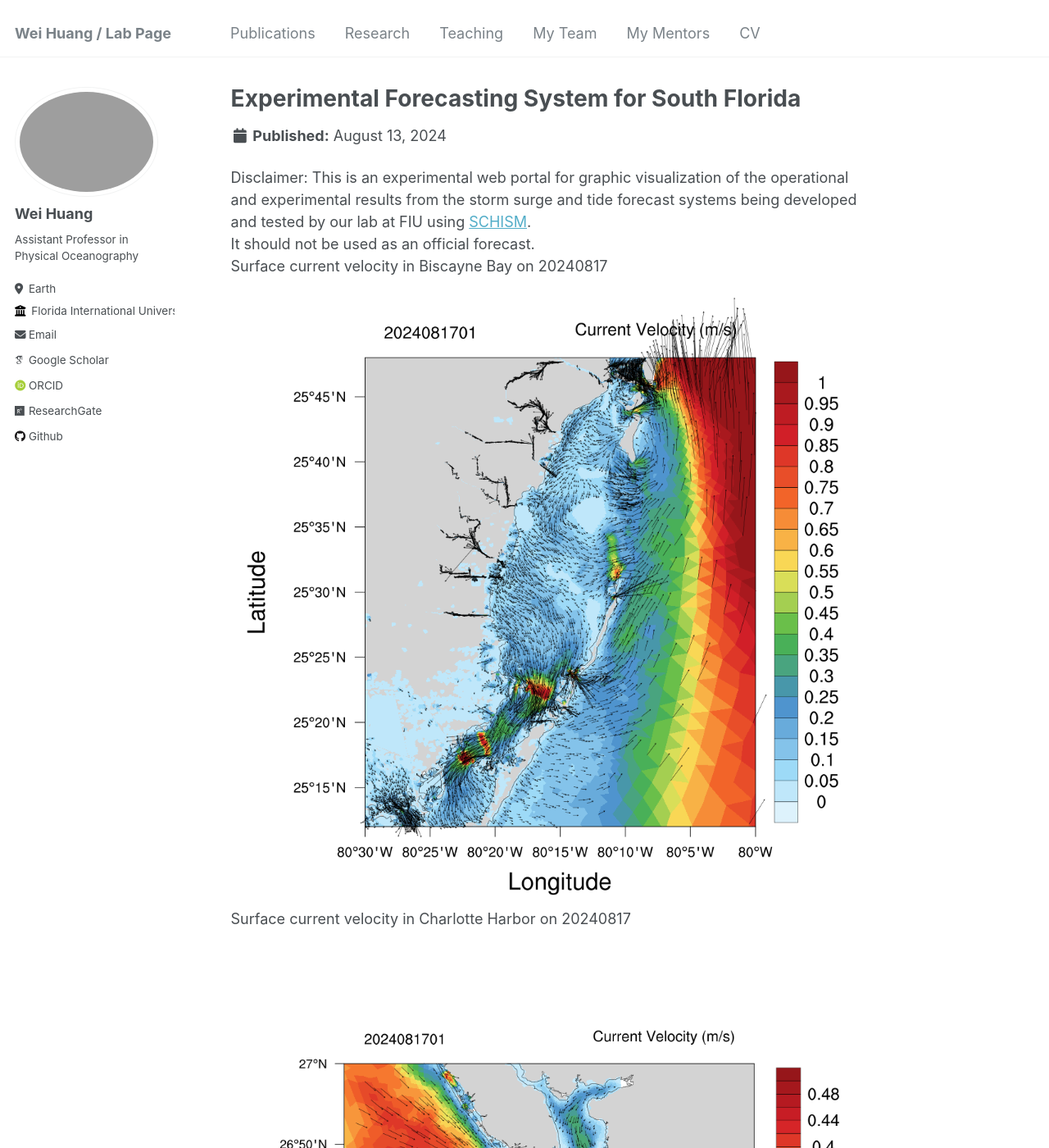
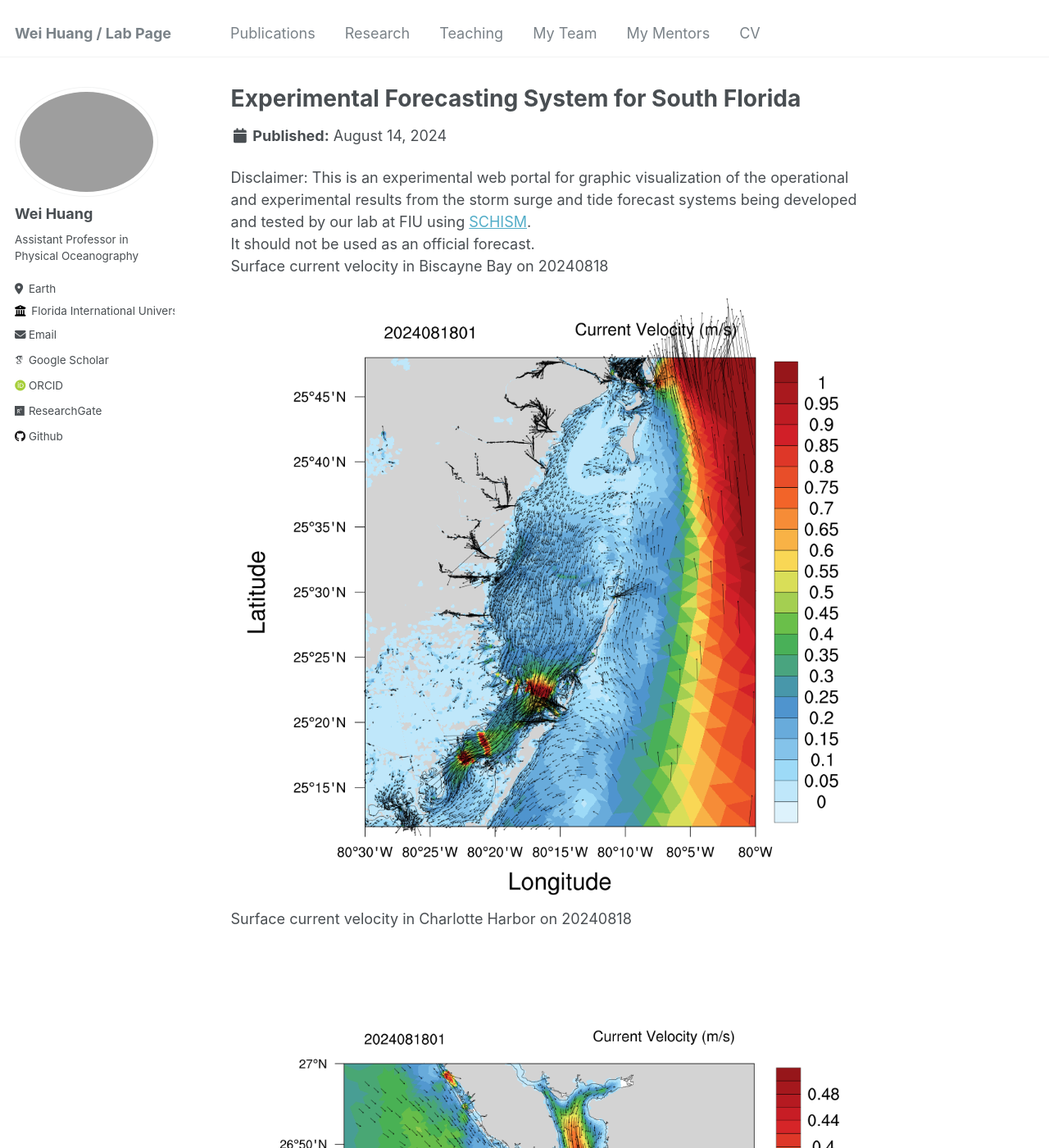
Before and after one commit to huang96169/huang96169.github.io, a Jekyll site: the page built from _research/research-1.md, in a window 1280 px wide and 1400 px high. Shown: the whole window at 82% size. Built offline with Jekyll 4.4.1, drawn with Linux system fonts in a browser that asks for light colours; some web fonts are replaced; some of the changed text lies outside the part shown.

Commit message:
replaced research_uv1.gif research_salt1.gif research_temp1.gif and replaced research_elev2.gif research_uv2.gif research_salt2.gif research_temp2.gif

```diff
--- a/_research/research-1.md
+++ b/_research/research-1.md
@@ -1,7 +1,7 @@
 ---
 title: "Experimental Forecasting System for South Florida"
-short: Surface current velocity of South Florida from 20240813 to 20240817
-date: 2024-08-13
+short: Surface current velocity of South Florida from 20240814 to 20240818
+date: 2024-08-14
 short1: "Disclaimer: This is an experimental web portal for graphic visualization of the operational and experimental results from the storm surge and tide forecast systems being developed and tested by our lab at FIU using [SCHISM](https://ccrm.vims.edu/schismweb/). It should not be used as an official forecast."
 excerpt: "<img src='/images/research_uv1.gif'>"
 collection: research
@@ -10,11 +10,11 @@ collection: research
 Disclaimer:
 This is an experimental web portal for graphic visualization of the operational and experimental results from the storm surge and tide forecast systems being developed and tested by our lab at FIU using [SCHISM](https://ccrm.vims.edu/schismweb/).<br/>
 It should not be used as an official forecast.<br/>
-Surface current velocity in Biscayne Bay on 20240817<br/>
+Surface current velocity in Biscayne Bay on 20240818<br/>
 <img src='/images/research_Bbay.png'>
-Surface current velocity in Charlotte Harbor on 20240817<br/>
+Surface current velocity in Charlotte Harbor on 20240818<br/>
 <img src='/images/research_Cbay.png'>
-Surface current velocity in Tampa Bay on 20240817<br/>
+Surface current velocity in Tampa Bay on 20240818<br/>
 <img src='/images/research_Tbay.png'>
 The map below showns observational stations used for validating the model's results, as well as the horizontal grid. <br/>
 The horizontal grid for SCHISM in simulating Biscayne Bay in South Florida, using flexible resolution resolving levees and canals (1-2 m), watershed rural and urban areas (30m-50m) and coastal ocean (500m-5km).<br/>
```
Also changed, not shown: _research/research-2.md (+6 -6 lines), images/research_Bbay.png, images/research_Cbay.png, images/research_Tbay.png, images/research_maxelev2.gif, 1 other file.
